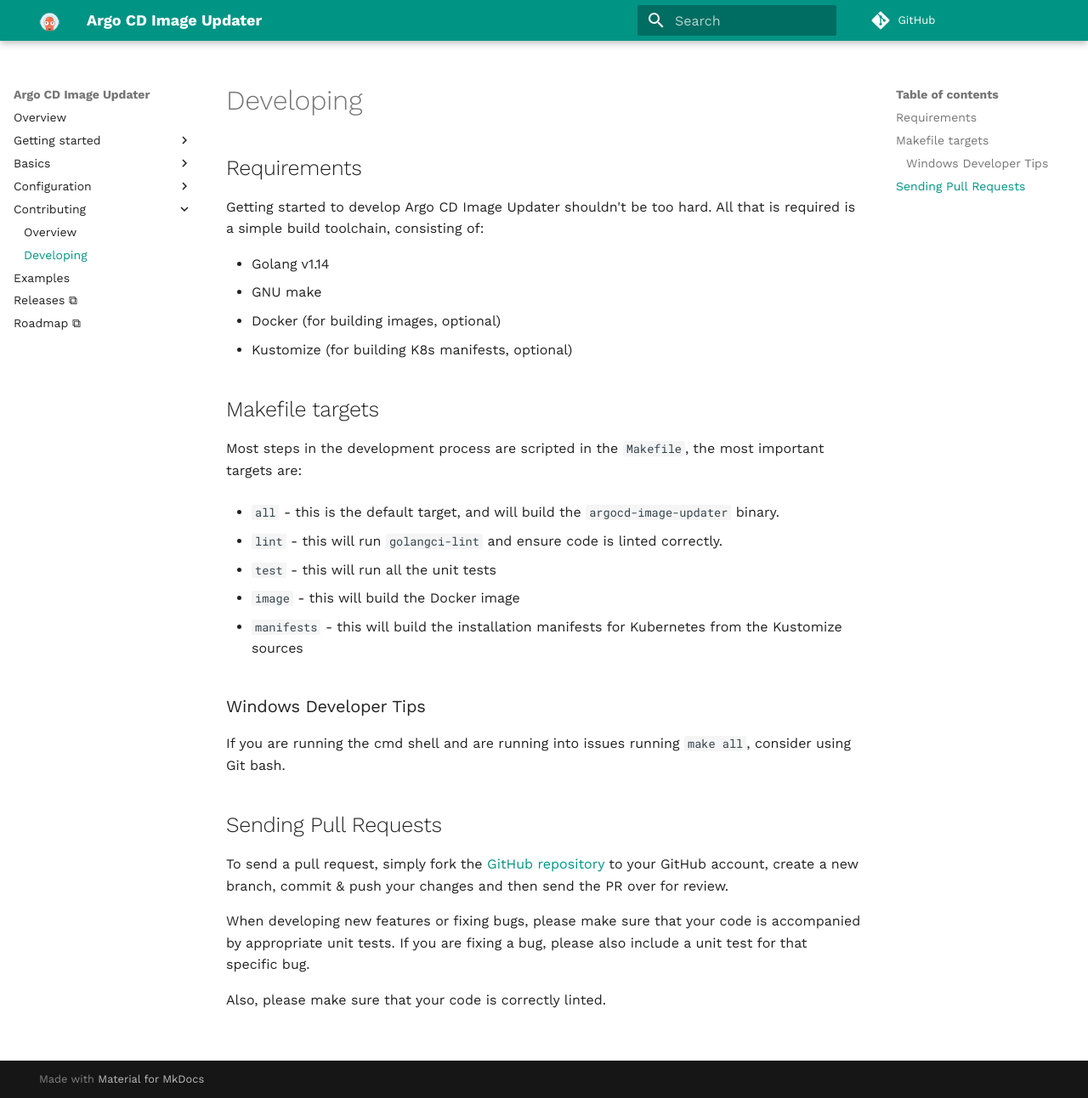
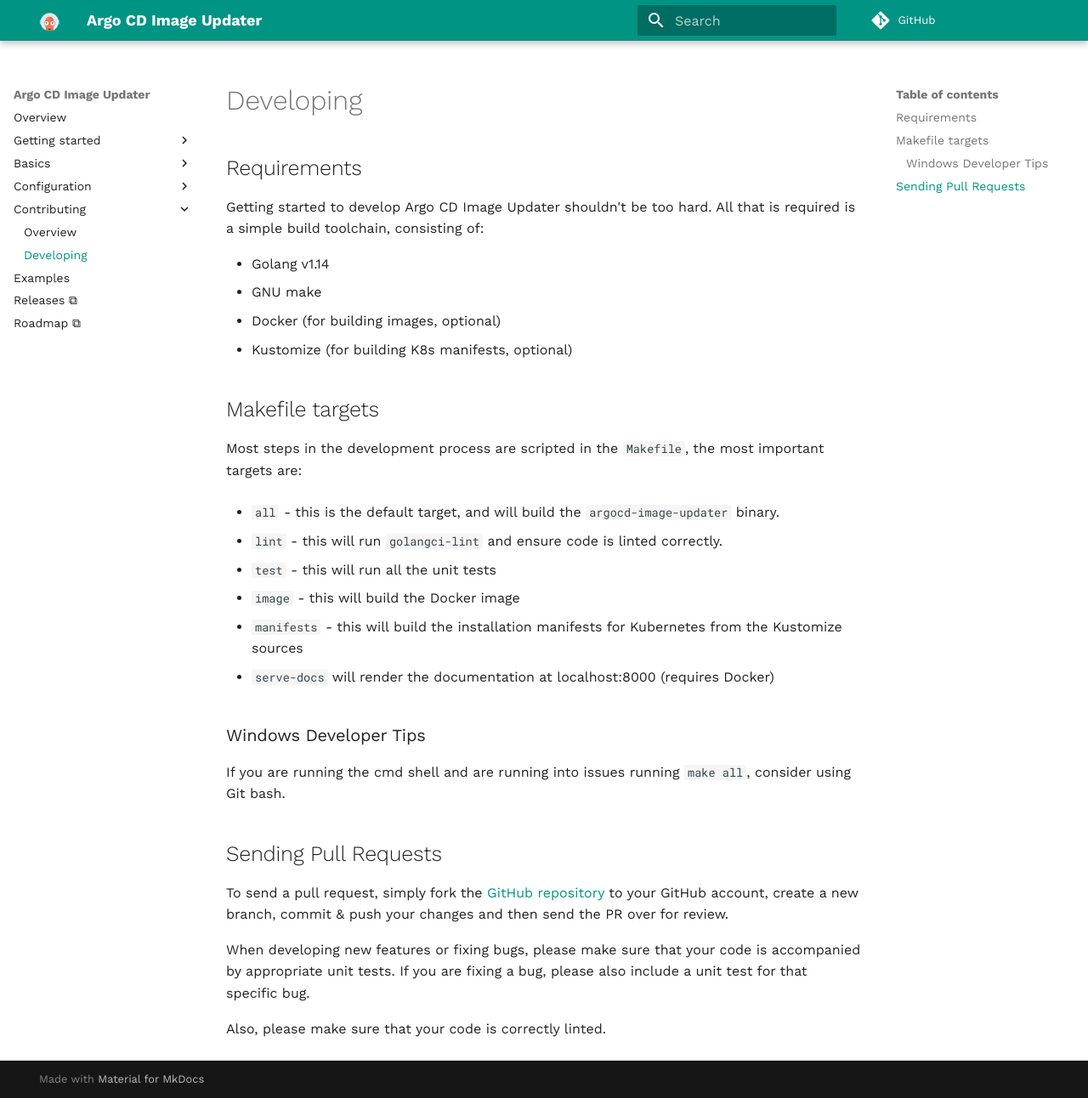
Before and after one commit to argoproj-labs/argocd-image-updater, an MkDocs documentation site: the page built from docs/contributing/development.md, in a window 1280 px wide and 1292 px high. Shown: the whole window at 85% size. Built offline with MkDocs 1.6.1 and Material for MkDocs 9.7.7, drawn with Linux system fonts in a browser that asks for light colours; comment, search, counter and statistics services are not loaded.

Commit message:
build: preview docs locally (#470)
Signed-off-by: Kostis Kapelonis <kostis@codefresh.io>

Signed-off-by: Kostis Kapelonis <kostis@codefresh.io>

```diff
--- a/docs/contributing/development.md
+++ b/docs/contributing/development.md
@@ -27,6 +27,8 @@ important targets are:
 * `manifests` - this will build the installation manifests for Kubernetes from
   the Kustomize sources
 
+* `serve-docs` will render the documentation at localhost:8000 (requires Docker)
+
 ### Windows Developer Tips
 
 If you are running the cmd shell and are running into issues running `make all`, consider using Git bash.
```
Also changed, not shown: 1 other file.
